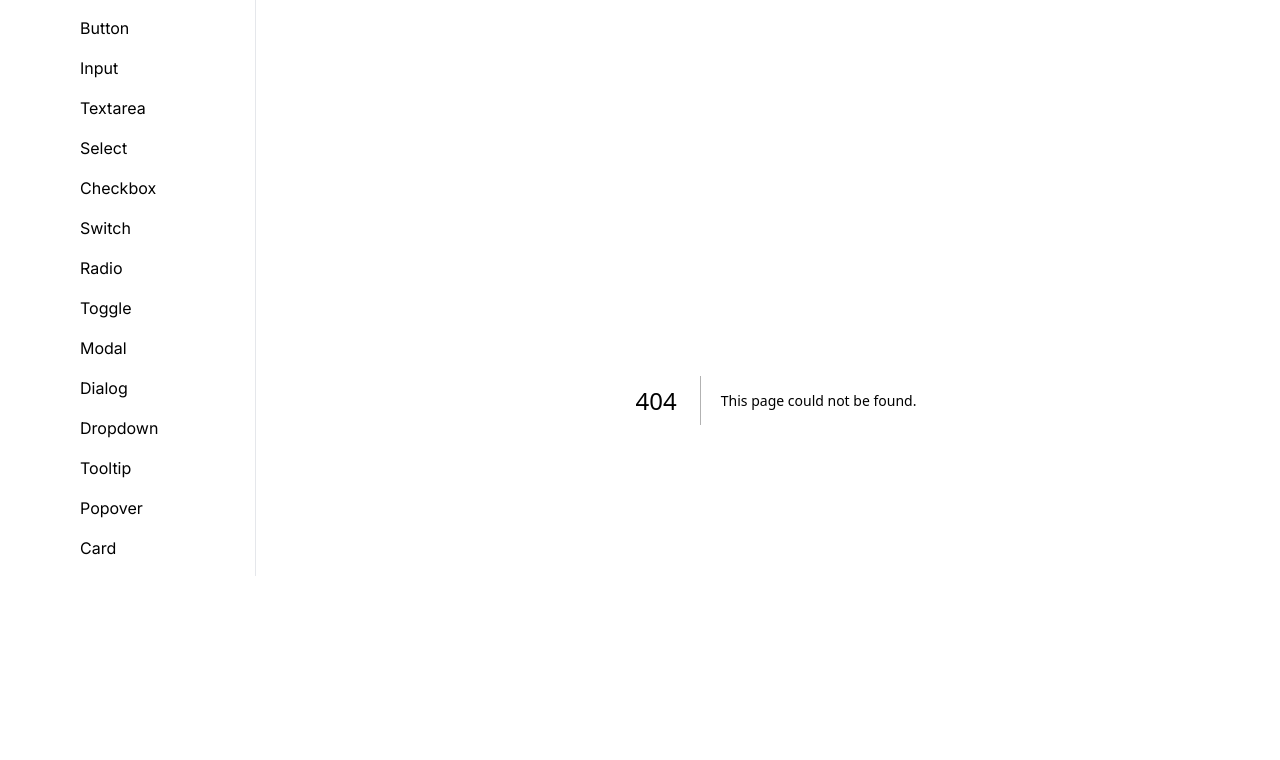
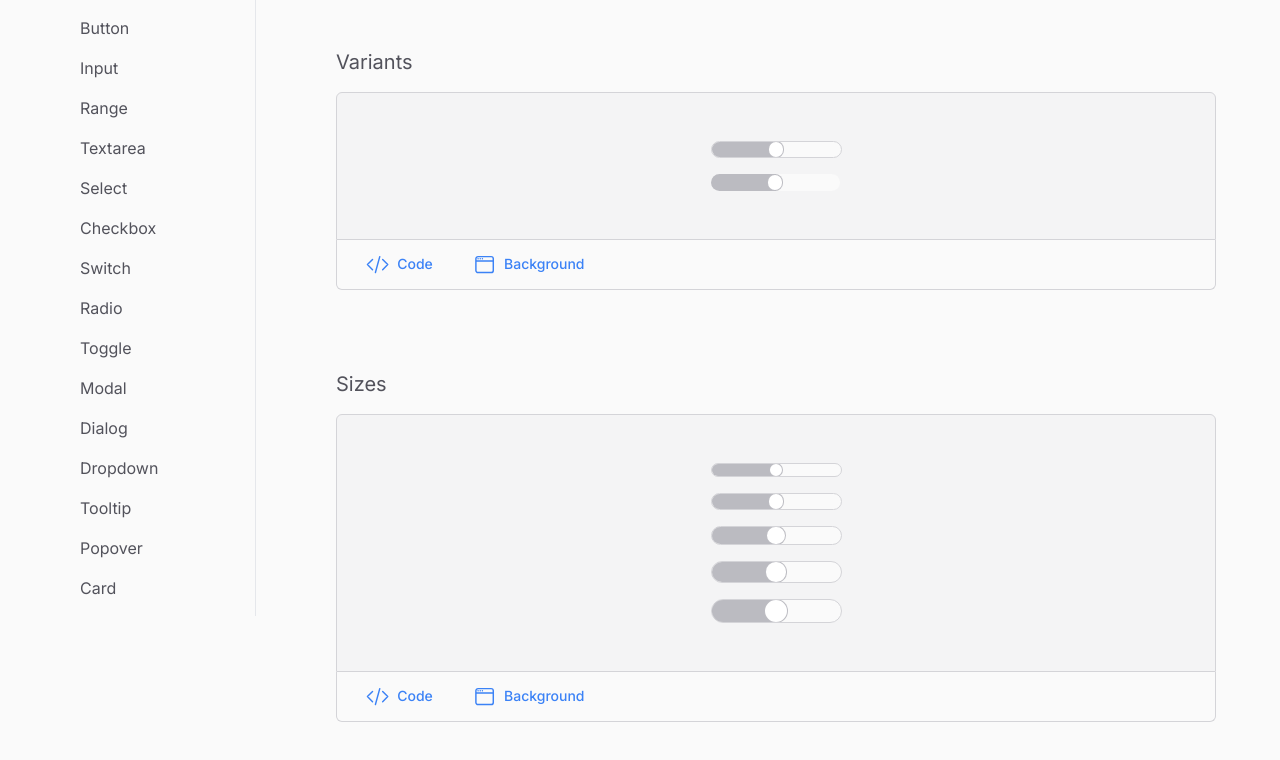
Before and after one commit to jecovier/Rumi-docs, a Next.js app: page /range in a window 1280 px wide. Before the commit this address had no page. Shown: the top 760 px of the page. Built offline with nearby package versions, Linux system fonts and the light colour scheme.

Commit message:
Range rework

```diff
--- a/app/globals.css
+++ b/app/globals.css
@@ -30,15 +30,15 @@ body {
     }
 
     .scale-md {
-        @apply px-4 py-2 text-sm
+        @apply px-4 py-2 text-base
     }
 
     .scale-lg {
-        @apply px-4 py-2.5 text-base
+        @apply px-4 py-2.5 text-lg
     }
 
     .scale-xl {
-        @apply px-4 py-3 text-lg
+        @apply px-4 py-3 text-xl
     }
 }
 
@@ -291,3 +291,59 @@ dialog::backdrop {
 .toggle-option input:checked + span  {
     @apply bg-light-50 dark:bg-dark-600 border-light-300 dark:border-dark-500 rounded;
 }
+
+/**
+| ---------------------------------
+|   Input Range
+| ---------------------------------
+*/
+
+ /***** Chrome, Safari, Opera and Edge Chromium styles *****/
+ /* slider track */
+.range::-webkit-slider-runnable-track {
+    @apply bg-transparent h-[0.4em] my-2;
+ }
+ .range::-webkit-slider-runnable-progress {
+    @apply bg-light-400/70 dark:bg-dark-400 rounded-full h-[0.4em];
+}
+ /* slider thumb */
+ .range::-webkit-slider-thumb
+{
+   -webkit-appearance: none; /* Override default look */
+    appearance: none;
+    margin-top: -0.4em; /* Centers thumb on the track */
+    border: 1px solid;
+    border-radius: 50%;
+    height: 1.2em;
+    width: 1.2em;
+    box-shadow: -10.5em 0em 0 10em var(--tw-shadow-color);
+    @apply bg-white border-light-400/70 dark:border-dark-400/70 outline-none dark:bg-dark-700 shadow-light-400/70 dark:shadow-dark-400/70;
+ }
+ .range:focus::-webkit-slider-thumb {
+    @apply border-primary-500 dark:border-primary-300 shadow-primary-500;
+ }
+
+ /******** Firefox styles ********/
+ /* slider track */
+ .range::-moz-range-track {
+    @apply bg-transparent h-[0.4em];
+ }
+ .range::-moz-range-progress {
+     @apply bg-transparent;
+}
+.range::-moz-range-thumb {
+    margin-top: -0.4em; /* Centers thumb on the track */
+    border: 1px solid;
+    border-radius: 50%;
+    height: 1.1em;
+    width: 1.1em;
+    box-shadow: -10.5em 0em 0 10em var(--tw-shadow-color);
+    @apply bg-white border-light-400/70 dark:border-dark-400/70 outline-none dark:bg-dark-700 shadow-light-400/70 dark:shadow-dark-400/70;
+}
+.range:hover::-moz-range-thumb {
+    @apply border-light-500/70 dark:border-dark-300/70
+}
+
+.range:focus::-moz-range-thumb {
+    @apply border-primary-500 dark:border-primary-300 shadow-primary-500;
+ }
--- a/app/input/page.tsx
+++ b/app/input/page.tsx
@@ -67,11 +67,8 @@ export default function Page() {
           <Input type="image" placeholder="image" />
         <Input type="submit" placeholder="submit" /> */}
 
-          {/* <Input type="color" placeholder="color" />
-          <Input type="range" placeholder="range" /> */}
-          {/* <Input type="checkbox" placeholder="checkbox" /> */}
+          {/* <Input type="color" placeholder="color" />*/}
           {/* <Input type="file" placeholder="file" /> */}
-          {/* <Input type="radio" placeholder="radio" /> */}
         </div>
       </ComponentViewer>
     </>
--- /dev/null
+++ b/app/range/page.tsx
@@ -0,0 +1,27 @@
+"use client";
+import ComponentViewer from "@/components/ComponentViewer";
+import Range from "@/components/Rumi/Range";
+
+export default function Page() {
+  return (
+    <>
+      <h2 className="text-xl mt-12">Variants</h2>
+      <ComponentViewer>
+        <div className="flex flex-col items-start gap-4">
+          <Range />
+          <Range className="!border-none" />
+        </div>
+      </ComponentViewer>
+      <h2 className="text-xl mt-12">Sizes</h2>
+      <ComponentViewer>
+        <div className="flex flex-col items-start gap-4">
+          <Range placeholder="xs" className="scale-xs" />
+          <Range placeholder="sm" className="scale-sm" />
+          <Range placeholder="md" className="scale-md" />
+          <Range placeholder="lg" className="scale-lg" />
+          <Range placeholder="xl" className="scale-xl" />
+        </div>
+      </ComponentViewer>
+    </>
+  );
+}
--- a/components/ComponentsMenu.tsx
+++ b/components/ComponentsMenu.tsx
@@ -3,6 +3,7 @@ import Link from "next/link";
 const menuOptions = [
   { label: "Button", href: "/button" },
   { label: "Input", href: "/input" },
+  { label: "Range", href: "/range" },
   { label: "Textarea", href: "/textarea" },
   { label: "Select", href: "/select" },
   { label: "Checkbox", href: "/checkbox" },
--- a/components/Rumi/Popover.tsx
+++ b/components/Rumi/Popover.tsx
@@ -80,9 +80,11 @@ export default function Popover({
         className={`fixed inset-0 z-40 ${
           isActive && trigger != "hover" ? "block" : "hidden"
         }`}
-        {...((trigger == "click" || !trigger) && {
-          onClick: () => toggle(false),
-        })}
+        {...(trigger == "click" || !trigger
+          ? {
+              onClick: () => toggle(false),
+            }
+          : {})}
       ></div>
     </div>
   );
--- /dev/null
+++ b/components/Rumi/Range.tsx
@@ -0,0 +1,18 @@
+export interface RadioGroupProps
+  extends React.ComponentPropsWithoutRef<"input"> {}
+
+export default function Radio({
+  children,
+  className,
+  ...restProps
+}: RadioGroupProps) {
+  return (
+    <input
+      className={`range scale !p-0 flex-shrink-0 rounded-full overflow-hidden h-[1.2em] appearance-none focus-visible:outline-none focus-visible:ring-1 border border-light-300 dark:border-dark-500/90 hover:border-light-500/70 hover:dark:border-dark-400 focus:border-primary-500 focus:dark:border-primary-400 bg-light-50 dark:bg-dark-700 focus-visible:ring-primary-300 focus-visible:bg-primary-50/50 focus-visible:dark:bg-primary-800/5 active:bg-primary-50 active:dark:bg-primary-800/20 disabled:dark:text-dark-50 disabled:text-light-700 cursor-pointer active:cursor-grabbing ${
+        className ?? ""
+      }`}
+      {...restProps}
+      type="range"
+    />
+  );
+}
```
